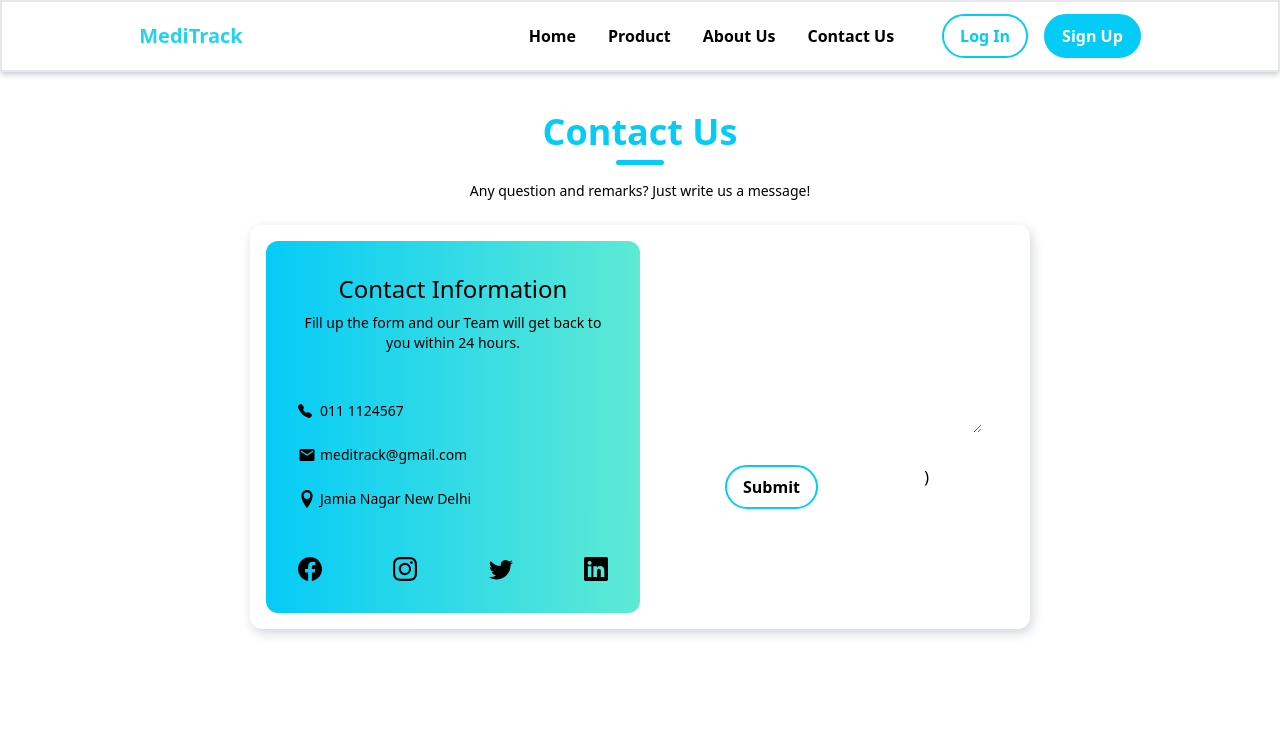
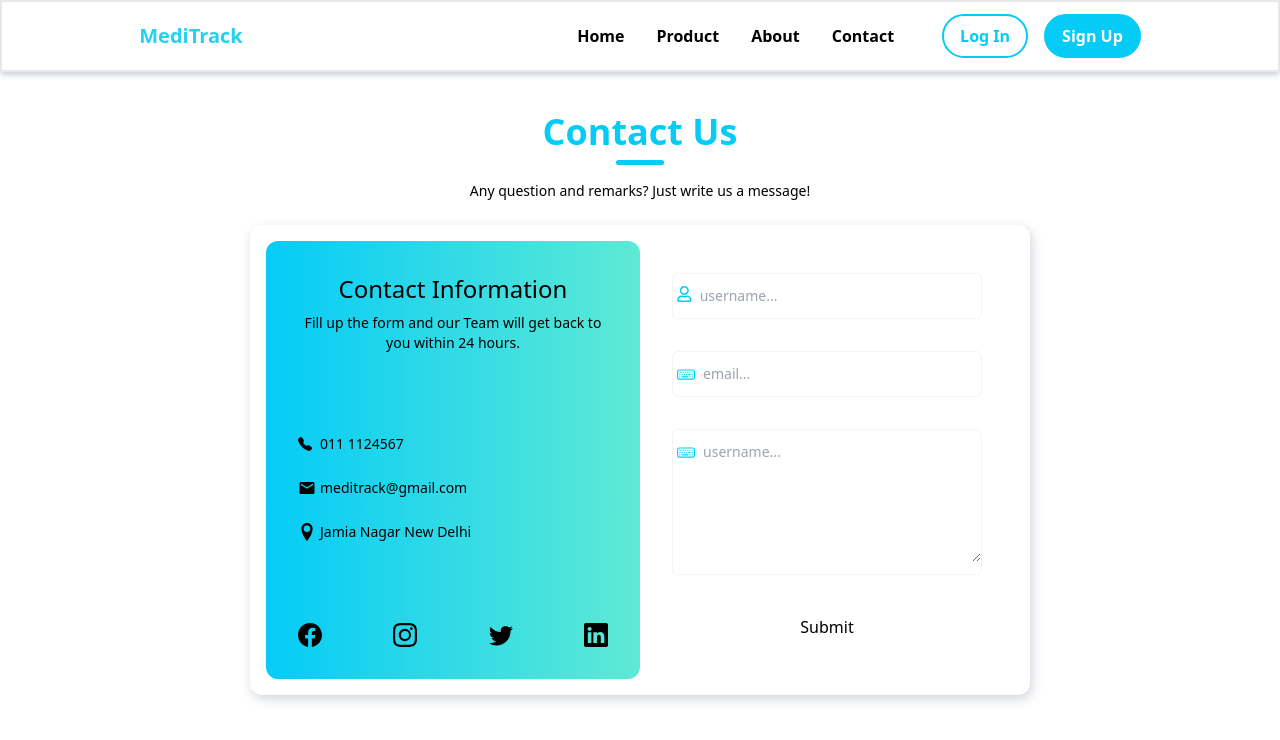
Before and after one commit to Medi-Track/MediTrack, a React (Create React App) app in the folder client/: page /contactus in a window 1280 px wide. Shown: the top 740 px of the page. Built offline with nearby package versions, Linux system fonts and the light colour scheme.

Commit message:
contact page form working now

```diff
--- a/client/package.json
+++ b/client/package.json
@@ -4,6 +4,7 @@
   "private": true,
   "dependencies": {
     "@headlessui/react": "^1.7.10",
+    "@hookform/resolvers": "^2.9.11",
     "@reduxjs/toolkit": "^1.9.2",
     "@testing-library/jest-dom": "^5.16.5",
     "@testing-library/react": "^13.4.0",
@@ -17,6 +18,7 @@
     "react": "^18.2.0",
     "react-barcode": "^1.4.6",
     "react-dom": "^18.2.0",
+    "react-hook-form": "^7.43.1",
     "react-icons": "^4.7.1",
     "react-qr-barcode-scanner": "^1.0.6",
     "react-qr-reader": "^3.0.0-beta-1",
@@ -28,6 +30,7 @@
     "tailwind-merge": "^1.9.1",
     "typescript": "^4.9.4",
     "web-vitals": "^2.1.4",
+    "yup": "^1.0.0",
     "zlib": "^1.0.5"
   },
   "scripts": {
--- a/client/src/Layout/Navbar.tsx
+++ b/client/src/Layout/Navbar.tsx
@@ -40,13 +40,13 @@ const Navbar = () => {
                   to="/aboutus"
                   className="hover:text-[color:var(--color-primary)]"
                 >
-                  About Us
+                  About
                 </Link>
                 <Link
                   to="/contactus"
                   className="hover:text-[color:var(--color-primary)] hidden lg:block"
                 >
-                  Contact Us
+                  Contact
                 </Link>
               </ul>
             </div>
--- a/client/src/components/Button.tsx
+++ /dev/null
@@ -1,20 +0,0 @@
-import React from "react";
-
-interface PropInterface{
-    children?:React.ReactNode,
-    className:string,
-    type:any
-}
-
-const Button:React.FC<PropInterface> = ({ children, className, ...props }) => {
-  return (
-    <button
-      className={` border-2 border-[color:var(--color-primary)]  rounded-full font-semibold duration-500 ease-in-out  ${className}`}
-      {...props}
-    >
-      {children}
-    </button>
-  );
-};
-
-export default Button;
--- /dev/null
+++ b/client/src/components/input.component.tsx
@@ -0,0 +1,107 @@
+import React from "react";
+import { BsFillPhoneFill, BsKeyboard } from "react-icons/bs";
+import { FaRegEnvelope, FaRegUser } from "react-icons/fa";
+import { RiLockPasswordLine } from "react-icons/ri";
+import { twMerge } from "tailwind-merge";
+
+interface PROPS_INTERFACE {
+  errorMessage?: string;
+  type: string;
+  register: Function;
+  name: string;
+  placeholder: string;
+  rows?: number;
+}
+
+const Input: React.FC<PROPS_INTERFACE> = ({
+  type,
+  name,
+  register,
+  errorMessage,
+  placeholder,
+  rows,
+}) => {
+  let icon = (
+      <BsKeyboard className="text-[color:var(--color-primary)] text-xl  mx-1" />
+    ),
+    message = "Enter details correctly";
+
+  if (name.toLowerCase() === "username") {
+    icon = (
+      <FaRegUser className="text-[color:var(--color-primary)]  mx-1 text-md" />
+    );
+    message = "Username must not be empty.";
+  } else if (name.includes("Email")) {
+    icon = (
+      <FaRegEnvelope className="text-[color:var(--color-primary)] text-lg  mx-1" />
+    );
+    message = "Please enter a valid email.";
+  } else if (name.toLowerCase() === "otp") {
+    icon = (
+      <RiLockPasswordLine className="text-[color:var(--color-primary)]  mx-1 text-xl" />
+    );
+    message = "OTP must not be empty.";
+  } else if (name.toLowerCase().includes("phone")) {
+    icon = (
+      <BsFillPhoneFill className="text-[color:var(--color-primary)]  mx-1 text-xl" />
+    );
+    message = "Phone number must not be empty.";
+  }
+
+  const isError = errorMessage !== undefined;
+  if (rows) {
+    return (
+      <div className="relative">
+        <div
+          className={twMerge(
+            `flex items-centerpx-2 py-3 border-[0.12rem] border-gray-100 rounded-md focus-within:border-[color:var(--color-primary)]`
+          )}
+        >
+            {icon}
+          <textarea
+            name={name}
+            className={twMerge(
+              `  ml-1 outline-none text-[color:var(--secondary-text-color)] text-sm w-full `
+            )}
+            type={type}
+            placeholder={placeholder}
+            {...register(name)}
+            rows={rows}
+          />
+        </div>
+        {isError && (
+          <p className="text-red-400 text-xs text-left absolute mt-[0.1rem]">
+            {errorMessage}
+          </p>
+        )}
+      </div>
+    );
+  }
+  return (
+    <div className="relative">
+      <div
+        className={twMerge(
+          `flex items-centerpx-2 py-3 border-[0.12rem] border-gray-100 rounded-md focus-within:border-[color:var(--color-primary)]`
+        )}
+      >
+        {icon}
+        <input
+          name={name}
+          className={twMerge(
+            `  ml-1 outline-none text-[color:var(--secondary-text-color)] text-sm w-full `
+          )}
+          type={type}
+          placeholder={placeholder}
+          {...register(name)}
+        />
+      </div>
+      {isError && (
+        <p className="text-red-400 text-xs text-left absolute mt-[0.1rem]">
+          {errorMessage}
+        </p>
+      )}
+    </div>
+  );
+};
+
+export default Input;
--- a/client/src/pages/ContactUs.tsx
+++ b/client/src/pages/ContactUs.tsx
@@ -1,14 +1,38 @@
-import React from 'react'
-import Button from '../components/Button';
-import {BsFacebook, BsFillTelephoneFill, BsInstagram, BsLinkedin, BsTwitter} from "react-icons/bs"
-import {MdEmail} from "react-icons/md"
-import { ImLocation } from 'react-icons/im';
+import React from "react";
+import {
+  BsFacebook,
+  BsFillTelephoneFill,
+  BsInstagram,
+  BsLinkedin,
+  BsTwitter,
+} from "react-icons/bs";
+import { MdEmail } from "react-icons/md";
+import { ImLocation } from "react-icons/im";
+import { useForm } from "react-hook-form";
+import { yupResolver } from "@hookform/resolvers/yup";
+import * as yup from "yup";
+import { twMerge } from "tailwind-merge";
+import Input from "../components/input.component";
 
-import {twMerge} from 'tailwind-merge'
+const schema = yup.object().shape({
+  username: yup.string().required(),
+  email: yup.string().email().required(),
+  message: yup.string().required(),
+});
+
 
 const ContactUs = () => {
+  const {
+    register,
+    handleSubmit,
+    formState: { errors },
+  } = useForm({ resolver: yupResolver(schema) });
+
+  const submitForm = (data:object) => {
+    console.log(data)
+  };
   return (
-<div className="mx-auto mt-28">
+    <div className="mx-auto mt-28">
       <div className="flex flex-col items-center justify-center header">
         <h1 className="text-[color:var(--color-primary)] text-4xl font-semibold mb-2 text-center">
           Contact Us
@@ -16,7 +40,7 @@ const ContactUs = () => {
         <div className="h-[0.30rem] w-12 bg-[color:var(--color-primary)] rounded-full"></div>
         <p
           className={twMerge(
-            "mt-4 text-sm",
+            "mt-4 text-sm"
             // isDarkMode ? "text-gray-300" : "text-gray-400"
           )}
         >
@@ -26,7 +50,7 @@ const ContactUs = () => {
       <div className="mt-6 bg-[color:var(--main-color)] shadow-[2px_4px_12px_rgba(0,0,0,0.2)] max-w-[780px] md:mx-auto shadow-[color:var(--shadow-color)] rounded-xl p-4  flex flex-col-reverse sm:flex-row ">
         <div
           className={twMerge(
-            "bg-gradient-to-r from-[color:var(--color-primary)] to-teal-300 right-half p-8 basis-1/2 flex flex-col  rounded-xl justify-between",
+            "bg-gradient-to-r from-[color:var(--color-primary)] to-teal-300 right-half p-8 basis-1/2 flex flex-col  rounded-xl justify-between"
             // isDarkMode ? "text-black" : "text-white"
           )}
         >
@@ -106,48 +130,46 @@ const ContactUs = () => {
           </div>
         </div>
         <div className="p-8 basis-1/2">
-          <form action="" className="mx-auto" >
+          <form
+            action=""
+            className="mx-auto"
+            onSubmit={handleSubmit(submitForm)}
+          >
             <div className="flex flex-col gap-8 body">
-              <input
-                // data={username}
-                // setData={setUsername}
-                // inputFieldName="Username"
-                // type="text"
-                // setIsInputValid={setIsInputValid}
-                // isInputValid={isInputValid}
+              <Input
+                register={register}
+                type="text"
+                name="username"
+                placeholder="username..."
+                errorMessage={errors.username?.message as string}
               />
-              <input
-                // data={email}
-                // setData={setEmail}
-                // inputFieldName="Email"
-                // type="text"
-                // setIsInputValid={setIsInputValid}
-                // isInputValid={isInputValid}
+              <Input
+                register={register}
+                type="text"
+                name="email"
+                placeholder="email..."
+                errorMessage={errors.email?.message as string}
               />
-              <textarea
-                // data={message}
-                // setData={setMessage}
-                // inputFieldName="Message"
-                // type="text"
-                // setIsInputValid={setIsInputValid}
-                // isInputValid={isInputValid}
-              />
+              <Input
+                register={register}
+                type="text"
+                name="message"
+                placeholder="username..."
+                errorMessage={errors.message?.message as string}
+                rows={6}
+              ></Input>
             </div>
 
             <div className="flex justify-around mt-8 footer">
-                <Button
-                  type="submit"
-                  className="px-4 py-2 btn-base"
-                >
-                  Submit
-                </Button>
-              )
+              <button type="submit" className="px-4 py-2">
+                Submit
+              </button>
             </div>
           </form>
         </div>
       </div>
     </div>
-    );
-}
+  );
+};
 
-export default ContactUs
+export default ContactUs;
--- a/client/src/redux/slice/productSlice.ts
+++ b/client/src/redux/slice/productSlice.ts
@@ -2,7 +2,6 @@ import { createSlice } from "@reduxjs/toolkit";
 import type { PayloadAction } from "@reduxjs/toolkit";
 
 import type { Product } from "../../types";
-import { RootState } from "../store";
 
 export interface ProductBasket {
 	items: Product[];
```
Also changed, not shown: 1 other file (tests, documents, lock files or other folders).
